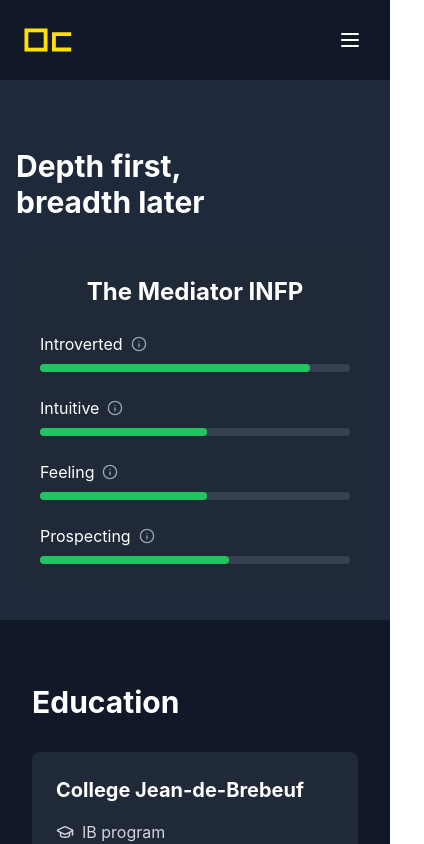
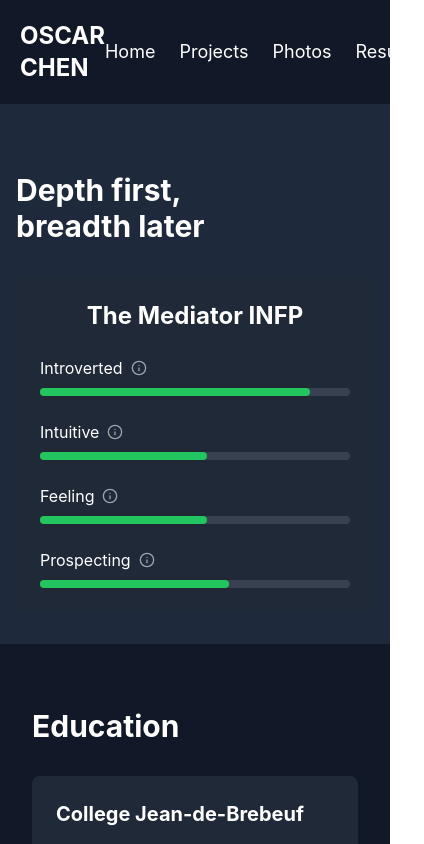
Before and after one commit to Oscar707/oscar707.github.io, a React (Vite) app: page / in a window 390 px wide. Shown: the top 844 px of the page, 424 px wide, since content can reach past the window. Built offline with nearby package versions, Linux system fonts and the light colour scheme.

Commit message:
hover animation

```diff
--- a/src/components/Header.jsx
+++ b/src/components/Header.jsx
@@ -1,85 +1,31 @@
-import React, { useState } from 'react';
-import { Menu, X } from 'lucide-react';
+import React from 'react';
 
 const Header = () => {
-  const [isMenuOpen, setIsMenuOpen] = useState(false);
+  return (
+    <header className="w-full bg-gray-900 text-white p-5">
+      <div className="max-w-screen-xl mx-auto flex justify-between items-center">
+        {/* Main title */}
+        <h1 className="text-2xl font-bold">
+          OSCAR CHEN
+        </h1>
 
-  const toggleMenu = () => {
-    setIsMenuOpen(!isMenuOpen);
-  };
-
-  return (
-    <header className="w-full bg-gray-900 text-white">
-      <div className="max-w-screen-xl mx-auto p-5">
-        <div className="flex justify-between items-center">
-          {/* Main title */}
-          <a href="#/" className="text-lg transition-colors">
-            <div className="flex items-center">
-              <img
-                src="/logo.svg"
-                alt="Logo"
-                className="h-8 w-auto"
-              />
-            </div>
-          </a>
-
-          {/* Desktop Navigation */}
-          <nav className="hidden md:block">
+        {/* Navigation */}
+        <nav>
           <div className="flex items-center space-x-6">
-              <a href="#/" className="text-lg hover:text-gray-300 transition-colors">
+            <a href="/" className="text-lg hover:text-gray-400 hover:translate-x-1 transition-all duration-200">
               Home
             </a>
-              <a href="#/projects" className="text-lg hover:text-gray-300 transition-colors">
+            <a href="/projects" className="text-lg hover:text-gray-400 hover:translate-x-1 transition-all duration-200">
               Projects
             </a>
-              <a href="#/photos" className="text-lg hover:text-gray-300 transition-colors">
+            <a href="/photos" className="text-lg hover:text-gray-400 hover:translate-x-1 transition-all duration-200">
               Photos
             </a>
-              <a
-                href="/Oscar_CV25.pdf"
-                target="_blank"
-                rel="noopener noreferrer"
-                className="text-lg hover:text-gray-300 transition-colors"
-              >
+            <a href="/resume" className="text-lg hover:text-gray-400 hover:translate-x-1 transition-all duration-200">
               Resume
             </a>
           </div>
         </nav>
-
-          {/* Mobile Menu Button */}
-          <button
-            className="md:hidden p-2 rounded-md hover:bg-gray-800"
-            onClick={toggleMenu}
-            aria-label="Toggle menu"
-          >
-            {isMenuOpen ? <X size={24} /> : <Menu size={24} />}
-          </button>
-        </div>
-
-        {/* Mobile Navigation */}
-        {isMenuOpen && (
-          <nav className="md:hidden mt-4">
-            <div className="flex flex-col space-y-4">
-              <a href="#/" className="text-lg hover:text-gray-300 transition-colors py-2">
-                Home
-              </a>
-              <a href="#/projects" className="text-lg hover:text-gray-300 transition-colors py-2">
-                Projects
-              </a>
-              <a href="#/photos" className="text-lg hover:text-gray-300 transition-colors py-2">
-                Photos
-              </a>
-              <a
-                href="/Oscar_CV25.pdf"
-                target="_blank"
-                rel="noopener noreferrer"
-                className="text-lg hover:text-gray-300 transition-colors py-2"
-              >
-                Resume
-              </a>
-            </div>
-          </nav>
-        )}
       </div>
     </header>
   );
```
Also changed, not shown: 5 other files (tests, documents, lock files or other folders). Lines whose indentation alone changed are shown as unchanged.
